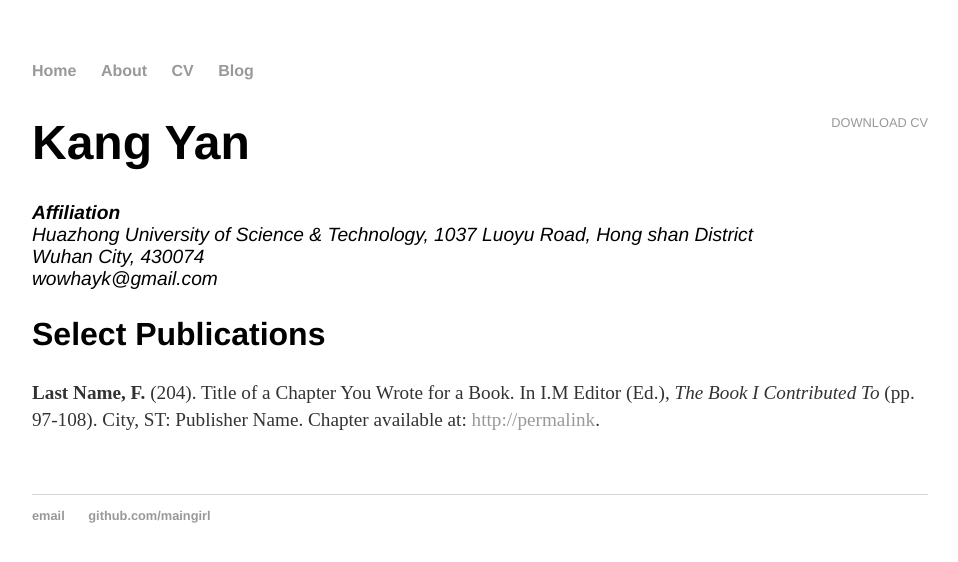
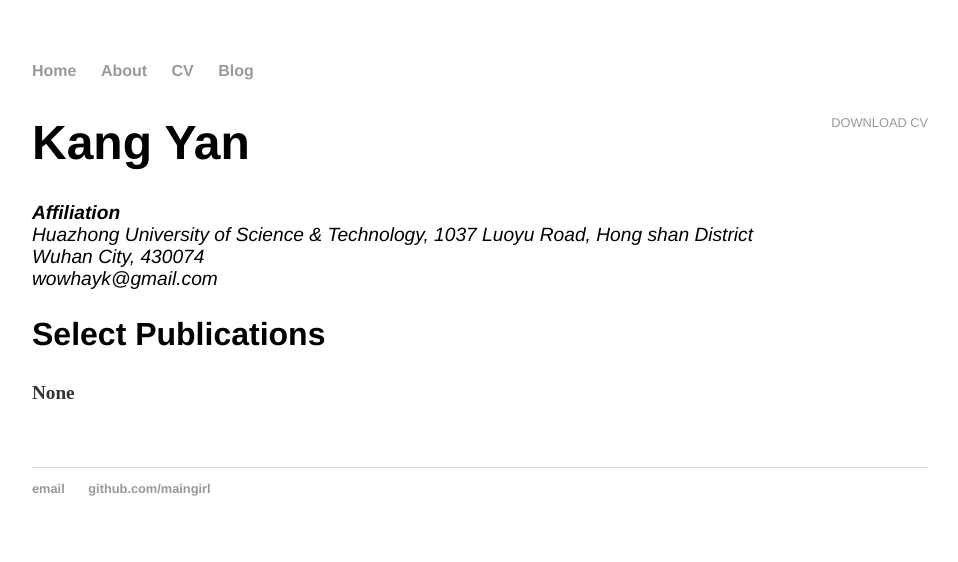
Before and after one commit to maingirl/maingirl.github.io, a Jekyll site: the page built from cv/index.html, in a window 1280 px wide. Shown: the top 562 px of the page, without its empty margins (160-1118 px from the left). Built offline with Jekyll 4.4.1, drawn with Linux system fonts in a browser that asks for light colours.

Commit message:
Update index.html

```diff
--- a/cv/index.html
+++ b/cv/index.html
@@ -15,7 +15,7 @@
 
 					<h2>Select Publications</h2>
 
-					<p><strong>Last Name, F.</strong> (204). Title of a Chapter You Wrote for a Book. In I.M Editor (Ed.), <em>The Book I Contributed To</em> (pp. 97-108). City, ST: Publisher Name. Chapter available at: <a href="#">http://permalink</a>.
+					<p><strong>None</strong> </p>
 
 
 	</div>
```
